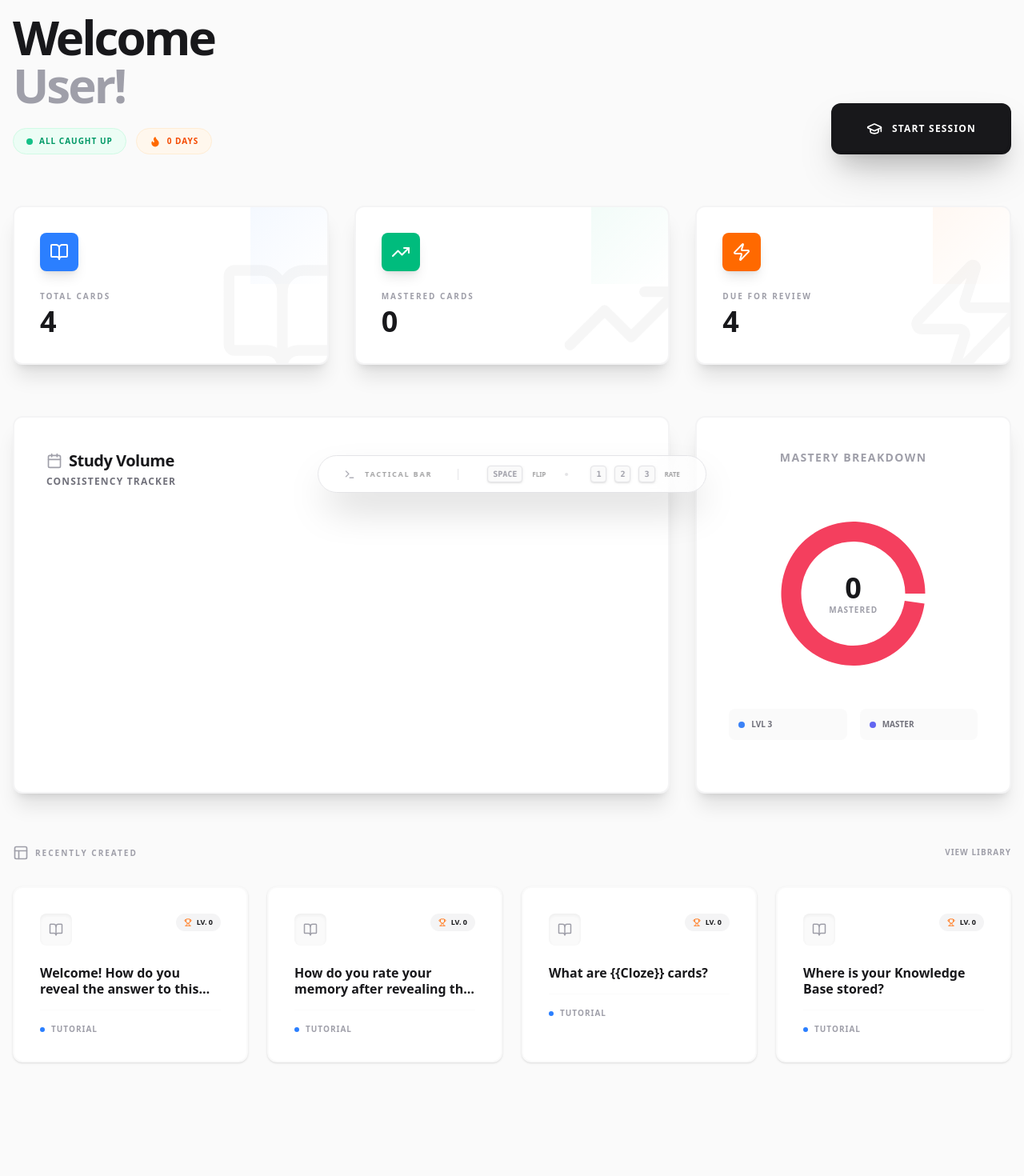
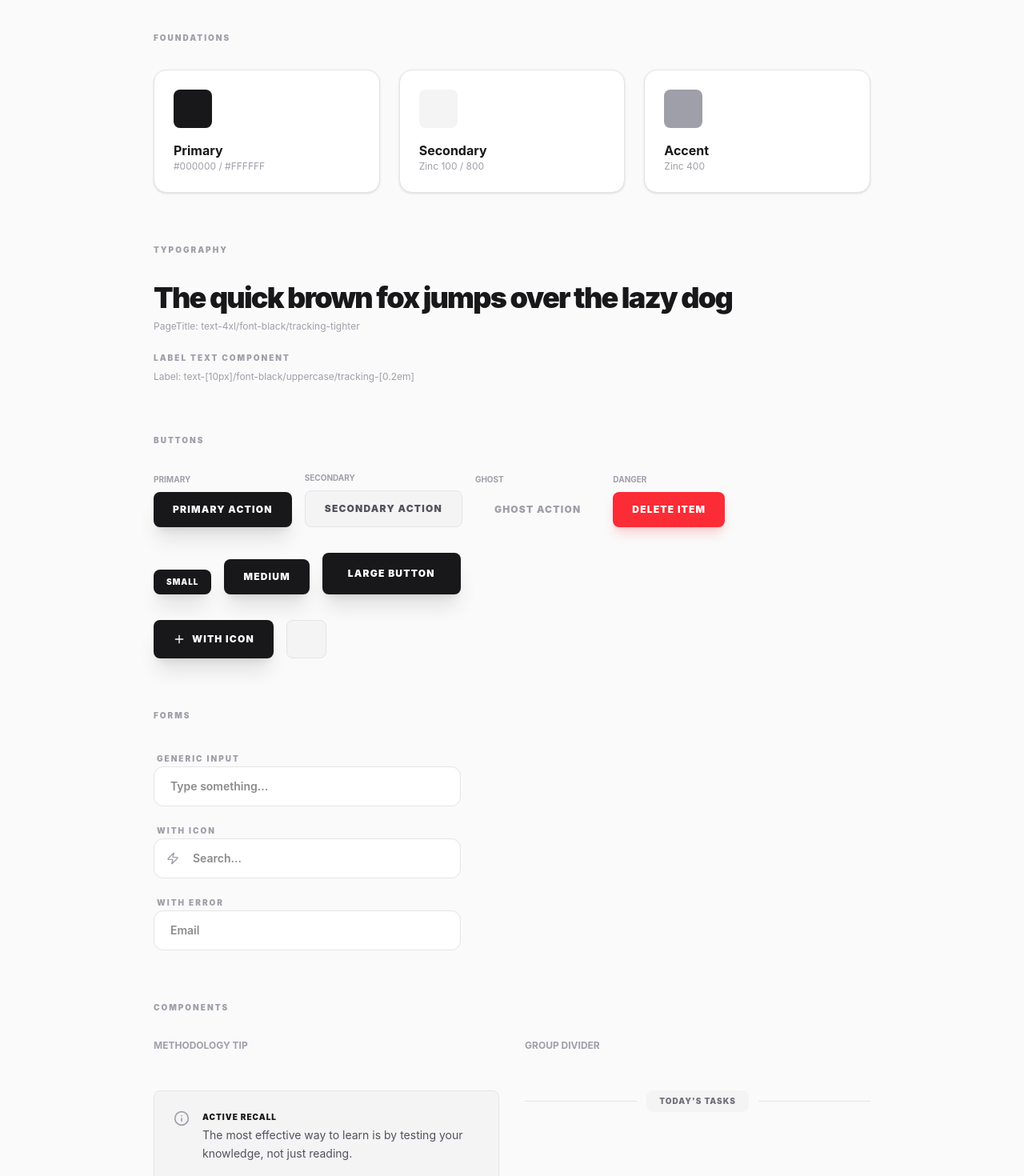
Before and after one commit to HermesEsp/ActiveRecall, a React (Vite) app: page /design in a window 1280 px wide. Before the commit this address led to /dashboard. Shown: the part 160-1630 px from the top of the page at 80% size. Built offline with nearby package versions, Linux system fonts and the light colour scheme.

Commit message:
feat: implement design system with Tailwind 4 tokens and component showcase page

```diff
--- a/src/App.tsx
+++ b/src/App.tsx
@@ -5,6 +5,7 @@ import { DashboardPage } from './presentation/pages/DashboardPage';
 import { StudyPage } from './presentation/pages/StudyPage';
 import { LibraryPage } from './presentation/pages/LibraryPage';
 import { SettingsPage } from './presentation/pages/SettingsPage';
+import DesignSystemPage from './presentation/pages/DesignSystemPage';
 import { useMasteryStore } from './application/store/useMasteryStore';
 import { Button } from './presentation/components/ui/Button';
 
@@ -80,6 +81,7 @@ export default function App() {
             <Route path="settings" element={<SettingsPage />} />
             <Route path="*" element={<Navigate to="/dashboard" replace />} />
           </Route>
+          <Route path="design" element={<DesignSystemPage />} />
         </Routes>
       </BrowserRouter>
     </ErrorBoundary>
--- a/src/index.css
+++ b/src/index.css
@@ -1,6 +1,23 @@
 @import "tailwindcss";
 
+@theme {
+  --color-brand-primary: var(--color-zinc-950);
+  --color-brand-secondary: var(--color-zinc-100);
+  --color-brand-accent: var(--color-zinc-400);
+
+  --font-sans: "Inter", ui-sans-serif, system-ui, sans-serif;
+
+  --shadow-premium: 0 20px 25px -5px rgb(0 0 0 / 0.1), 0 8px 10px -6px rgb(0 0 0 / 0.1);
+  --shadow-premium-hover: 0 25px 50px -12px rgb(0 0 0 / 0.15);
+}
+
 @custom-variant dark (&:where(.dark, .dark *));
+
+@layer base {
+  body {
+    @apply bg-zinc-50 text-zinc-900 antialiased selection:bg-zinc-900 selection:text-white;
+  }
+}
 
 @layer utilities {
   .perspective-1000 {
--- /dev/null
+++ b/src/presentation/pages/DesignSystemPage.tsx
@@ -0,0 +1,160 @@
+import React from 'react';
+import { Button } from '../components/ui/Button';
+import { PageTitle, Label } from '../components/ui/Typography';
+import { Input } from '../components/ui/Input';
+import { Modal } from '../components/ui/Modal';
+import { MethodologyTip } from '../components/ui/MethodologyTip';
+import { GroupDivider } from '../components/ui/GroupDivider';
+import { ArrowLeft, Plus, Trash2, Heart, Shield, Zap } from 'lucide-react';
+import { motion } from 'motion/react';
+
+const DesignSystemPage: React.FC = () => {
+  const [isModalOpen, setIsModalOpen] = React.useState(false);
+
+  return (
+    <div className="min-h-screen bg-zinc-50 dark:bg-zinc-950 p-8 pb-32">
+      <div className="max-w-4xl mx-auto space-y-16">
+
+        {/* Header */}
+        <header className="space-y-4">
+          <PageTitle>Design System</PageTitle>
+          <p className="text-zinc-500 dark:text-zinc-400 max-w-xl">
+            A premium, high-contrast design system optimized for clarity, focus, and speed.
+            Built with React 19, Tailwind CSS 4, and Motion.
+          </p>
+        </header>
+
+        {/* Foundations */}
+        <section className="space-y-8">
+          <Label>Foundations</Label>
+          <div className="grid grid-cols-1 md:grid-cols-3 gap-6">
+            <div className="p-6 bg-white dark:bg-zinc-900 rounded-2xl border border-zinc-200 dark:border-zinc-800 shadow-sm">
+              <div className="w-12 h-12 bg-zinc-900 dark:bg-white rounded-lg mb-4" />
+              <div className="font-bold">Primary</div>
+              <div className="text-xs text-zinc-400">#000000 / #FFFFFF</div>
+            </div>
+            <div className="p-6 bg-white dark:bg-zinc-900 rounded-2xl border border-zinc-200 dark:border-zinc-800 shadow-sm">
+              <div className="w-12 h-12 bg-zinc-100 dark:bg-zinc-800 rounded-lg mb-4" />
+              <div className="font-bold">Secondary</div>
+              <div className="text-xs text-zinc-400">Zinc 100 / 800</div>
+            </div>
+            <div className="p-6 bg-white dark:bg-zinc-900 rounded-2xl border border-zinc-200 dark:border-zinc-800 shadow-sm">
+              <div className="w-12 h-12 bg-zinc-400 rounded-lg mb-4" />
+              <div className="font-bold">Accent</div>
+              <div className="text-xs text-zinc-400">Zinc 400</div>
+            </div>
+          </div>
+        </section>
+
+        {/* Typography */}
+        <section className="space-y-8">
+          <Label>Typography</Label>
+          <div className="space-y-6">
+            <div>
+              <PageTitle>The quick brown fox jumps over the lazy dog</PageTitle>
+              <div className="text-xs text-zinc-400 mt-2">PageTitle: text-4xl/font-black/tracking-tighter</div>
+            </div>
+            <div>
+              <Label>Label Text Component</Label>
+              <div className="text-xs text-zinc-400 mt-2">Label: text-[10px]/font-black/uppercase/tracking-[0.2em]</div>
+            </div>
+          </div>
+        </section>
+
+        {/* Buttons */}
+        <section className="space-y-8">
+          <Label>Buttons</Label>
+          <div className="flex flex-wrap gap-4 items-end">
+            <div className="space-y-2">
+              <div className="text-[10px] text-zinc-400 uppercase font-bold">Primary</div>
+              <Button>Primary Action</Button>
+            </div>
+            <div className="space-y-2">
+              <div className="text-[10px] text-zinc-400 uppercase font-bold">Secondary</div>
+              <Button variant="secondary">Secondary Action</Button>
+            </div>
+            <div className="space-y-2">
+              <div className="text-[10px] text-zinc-400 uppercase font-bold">Ghost</div>
+              <Button variant="ghost">Ghost Action</Button>
+            </div>
+            <div className="space-y-2">
+              <div className="text-[10px] text-zinc-400 uppercase font-bold">Danger</div>
+              <Button variant="danger">Delete Item</Button>
+            </div>
+          </div>
+
+          <div className="flex flex-wrap gap-4 items-end">
+            <Button size="sm">Small</Button>
+            <Button size="md">Medium</Button>
+            <Button size="lg">Large Button</Button>
+          </div>
+
+          <div className="flex gap-4">
+            <Button><Plus className="w-4 h-4 mr-2" />With Icon</Button>
+            <Button variant="secondary" className="w-12 h-12 p-0"><Heart className="w-5 h-5" /></Button>
+          </div>
+        </section>
+
+        {/* Inputs */}
+        <section className="space-y-8">
+          <Label>Forms</Label>
+          <div className="max-w-sm space-y-4">
+            <Input label="Generic Input" placeholder="Type something..." />
+            <Input label="With Icon" placeholder="Search..." icon={<Zap className="w-4 h-4" />} />
+            <Input label="With Error" placeholder="Email" error="Please enter a valid email address" />
+          </div>
+        </section>
+
+        {/* Components */}
+        <section className="space-y-8">
+          <Label>Components</Label>
+          <div className="grid grid-cols-1 md:grid-cols-2 gap-8">
+            <div className="space-y-4">
+              <div className="text-xs font-bold text-zinc-400 uppercase">Methodology Tip</div>
+              <MethodologyTip
+                title="Active Recall"
+                description="The most effective way to learn is by testing your knowledge, not just reading."
+              />
+            </div>
+            <div className="space-y-4">
+              <div className="text-xs font-bold text-zinc-400 uppercase">Group Divider</div>
+              <GroupDivider label="Today's Tasks" />
+            </div>
+          </div>
+        </section>
+
+        {/* Modals */}
+        <section className="space-y-8">
+          <Label>Dialogs</Label>
+          <Button onClick={() => setIsModalOpen(true)}>Open Modal Preview</Button>
+          <Modal
+            isOpen={isModalOpen}
+            onClose={() => setIsModalOpen(false)}
+            title="Design System Modal"
+          >
+            <div className="space-y-4">
+              <p className="text-zinc-600 dark:text-zinc-400">
+                This modal follows the system's clean glassmorphism and motion patterns.
+              </p>
+              <Button fullWidth onClick={() => setIsModalOpen(false)}>Close</Button>
+            </div>
+          </Modal>
+        </section>
+
+        <section className="space-y-8 pt-16 border-t border-zinc-200 dark:border-zinc-800">
+          <div className="flex items-center justify-between">
+            <div className="text-sm text-zinc-400 font-mono">v5.1.2-GOLD</div>
+            <div className="flex gap-4">
+              <Button variant="ghost" size="sm" onClick={() => window.history.back()}>
+                <ArrowLeft className="w-4 h-4 mr-2" /> Back to App
+              </Button>
+            </div>
+          </div>
+        </section>
+
+      </div>
+    </div>
+  );
+};
+
+export default DesignSystemPage;
```
Also changed, not shown: 1 other file (tests, documents, lock files or other folders).
